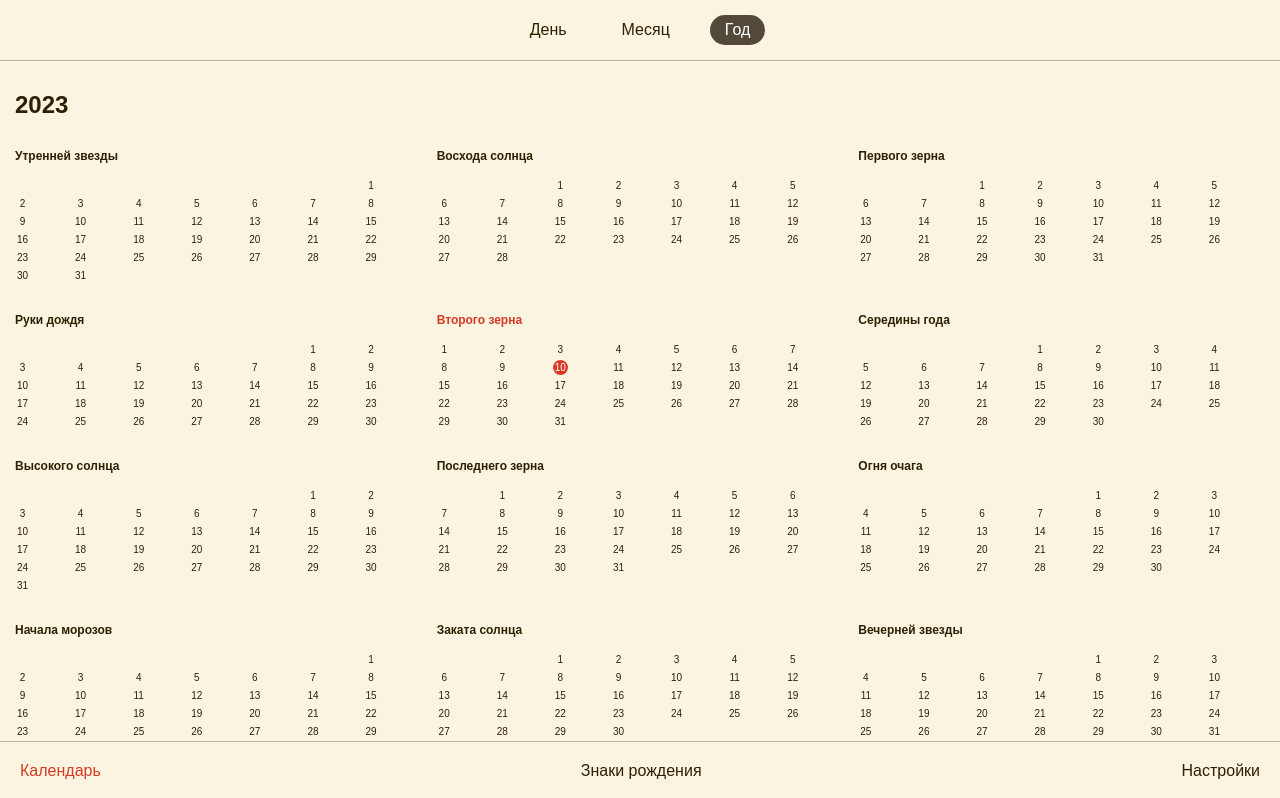
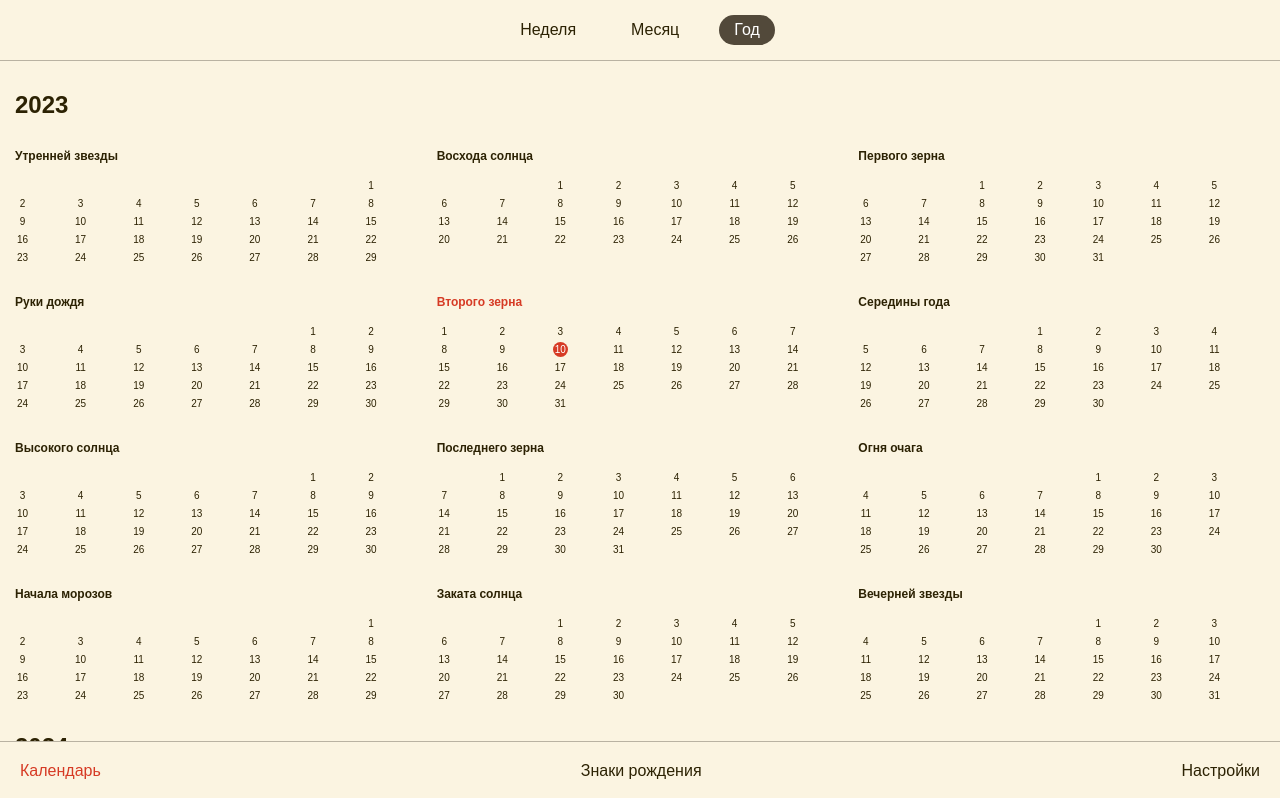
Before and after one commit to VChet/tamriel-calendar, a Vue app: page /year in a window 1280 px wide. Shown: the top 798 px of the page. Built offline with nearby package versions, Linux system fonts and the light colour scheme.

Commit message:
refactor: rewrite to classes

```diff
--- /dev/null
+++ b/src/classes/Day.ts
@@ -0,0 +1,23 @@
+import dayjs from "dayjs";
+import weekday from "dayjs/plugin/weekday";
+import { type CSSProperties } from "vue";
+
+dayjs.extend(weekday);
+
+export class Day {
+  value: dayjs.Dayjs;
+  constructor(day: dayjs.Dayjs) {
+    this.value = day;
+  }
+
+  get isCurrent() {
+    return dayjs().isSame(this.value, "day");
+  }
+
+  get styles(): CSSProperties {
+    const weekdayOffset = this.value.weekday() + 1;
+    return {
+      gridColumnStart: weekdayOffset > 1 ? weekdayOffset : "auto"
+    };
+  }
+}
--- /dev/null
+++ b/src/classes/Month.ts
@@ -0,0 +1,26 @@
+import dayjs from "dayjs";
+import { Week } from "@/classes/Week";
+import { Day } from "@/classes/Day";
+
+export class Month {
+  value: number;
+  year: number;
+  weeks: Week[] = [];
+  constructor(date: dayjs.Dayjs) {
+    this.value = date.month();
+    this.year = date.year();
+    let current = date.startOf("month");
+    while (current <= date.endOf("month")) {
+      this.weeks.push(new Week(current));
+      current = current.add(1, "week");
+    }
+  }
+
+  get isCurrent() {
+    return dayjs().isSame(dayjs().year(this.year).month(this.value), "month");
+  }
+
+  get days(): Day[] {
+    return this.weeks.flatMap((week) => week.days);
+  }
+}
--- /dev/null
+++ b/src/classes/Week.ts
@@ -0,0 +1,26 @@
+import dayjs from "dayjs";
+import weekOfYear from "dayjs/plugin/weekOfYear";
+import { Day } from "@/classes/Day";
+
+dayjs.extend(weekOfYear);
+
+export class Week {
+  value: number;
+  year: number;
+  days: Day[] = [];
+  constructor(date: dayjs.Dayjs) {
+    this.value = date.week();
+    this.year = date.year();
+    let current = date.startOf("week");
+    while (current <= date.endOf("week")) {
+      if (current.isSame(date, "month")) {
+        this.days.push(new Day(current));
+      }
+      current = current.add(1, "day");
+    }
+  }
+
+  get isCurrent() {
+    return dayjs().isSame(dayjs().year(this.year).week(this.value), "week");
+  }
+}
--- /dev/null
+++ b/src/classes/Year.ts
@@ -0,0 +1,20 @@
+import dayjs from "dayjs";
+import { Month } from "@/classes/Month";
+
+export class Year {
+  value: number;
+  months: Month[] = [];
+  constructor(date: dayjs.Dayjs) {
+    this.value = date.year();
+    this.months = [];
+    let current = date.startOf("year");
+    while (current <= date.endOf("year")) {
+      this.months.push(new Month(current));
+      current = current.add(1, "month");
+    }
+  }
+
+  get isCurrent() {
+    return dayjs().isSame(dayjs().year(this.value), "year");
+  }
+}
--- a/src/components/CalendarDay.vue
+++ b/src/components/CalendarDay.vue
@@ -12,9 +12,10 @@ dayjs.extend(isToday);
 const props = withDefaults(
   defineProps<{
     day: dayjs.Dayjs;
+    active?: boolean;
     small?: boolean;
   }>(),
-  { small: false }
+  { small: false, active: false }
 );
 
 const classList = computed<Record<string, boolean>>(() => {
@@ -22,6 +23,7 @@ const classList = computed<Record<string, boolean>>(() => {
   return {
     [key]: true,
     [`${key}--current`]: dayjs(props.day).isToday(),
+    [`${key}--active`]: props.active,
     [`${key}--small`]: props.small
   };
 });
@@ -44,5 +46,8 @@ const classList = computed<Record<string, boolean>>(() => {
     color: #fff;
     background-color: var(--color-highlight);
   }
+  &--active {
+    border: 2px solid var(--color-highlight);
+  }
 }
 </style>
--- a/src/router.ts
+++ b/src/router.ts
@@ -2,7 +2,7 @@ import { createRouter, createWebHistory } from "vue-router";
 import CalendarView from "@/views/CalendarView.vue";
 import BirthsignsView from "@/views/BirthsignsView.vue";
 import SettingsView from "@/views/SettingsView.vue";
-import DayView from "@/views/calendar/DayView.vue";
+import WeekView from "@/views/calendar/WeekView.vue";
 import MonthView from "@/views/calendar/MonthView.vue";
 import YearView from "@/views/calendar/YearView.vue";
 
@@ -18,16 +18,12 @@ const router = createRouter({
       path: "/calendar",
       name: "Calendar",
       component: CalendarView,
+      redirect: { name: "Week" },
       children: [
         {
-          path: "",
-          name: "EmptyCalendar",
-          redirect: { name: "Day" }
-        },
-        {
-          path: "/day",
-          name: "Day",
-          component: DayView
+          path: "/week",
+          name: "Week",
+          component: WeekView
         },
         {
           path: "/month",
--- a/src/store/calendar.ts
+++ /dev/null
@@ -1,38 +0,0 @@
-import dayjs from "dayjs";
-import { defineStore } from "pinia";
-
-interface CalendarStore {
-  calendar: dayjs.Dayjs[];
-}
-
-function getAllDaysBetween(start: dayjs.Dayjs, end: dayjs.Dayjs) {
-  const days = [];
-  let current = start.startOf("day");
-  while (current <= end) {
-    days.push(current);
-    current = current.add(1, "day");
-  }
-  return days;
-}
-
-export const useCalendarStore = defineStore("calendar", {
-  state: (): CalendarStore => ({
-    calendar: getAllDaysBetween(dayjs().startOf("year"), dayjs().endOf("year"))
-  }),
-  getters: {
-    grouped: (state) => {
-      return state.calendar.reduce((acc, day) => {
-        const year = day.year();
-        const month = day.month();
-        if (!acc[year]) {
-          acc[year] = {};
-        }
-        if (!acc[year][month]) {
-          acc[year][month] = [];
-        }
-        acc[year][month].push(day);
-        return acc;
-      }, {} as Record<number, Record<number, dayjs.Dayjs[]>>);
-    }
-  }
-});
--- a/src/views/CalendarView.vue
+++ b/src/views/CalendarView.vue
@@ -3,7 +3,7 @@
     <header>
       <ul>
         <li>
-          <RouterLink to="/day" class="tab">День</RouterLink>
+          <RouterLink to="/week" class="tab">Неделя</RouterLink>
         </li>
         <li>
           <RouterLink to="/month" class="tab">Месяц</RouterLink>
@@ -13,11 +13,17 @@
         </li>
       </ul>
     </header>
-    <RouterView class="container" />
+    <RouterView v-slot="{ Component }" class="container">
+      <keep-alive>
+        <component :is="Component" />
+      </keep-alive>
+    </RouterView>
   </main>
 </template>
 
-<script setup lang="ts"></script>
+<script setup lang="ts">
+import { RouterLink, RouterView } from "vue-router";
+</script>
 <style lang="scss" scoped>
 header {
   padding: 15px;
--- a/src/views/calendar/MonthView.vue
+++ b/src/views/calendar/MonthView.vue
@@ -1,41 +1,36 @@
 <template>
-  <section>
-    <div class="month">
-      <div>{{ month.format("MMMM") }}</div>
-      <div>{{ month.format("YYYY") }}</div>
+  <section class="month-view">
+    <div v-for="month in months" :key="month.value" class="month">
+      <div class="month__title">
+        <div>{{ dayjs().month(month.value).format("MMMM") }}</div>
+        <div>{{ dayjs().month(month.value).format("YYYY") }}</div>
       </div>
       <CalendarWeekdays />
-    <ul class="days">
-      <li v-for="(day, index) in days" :key="index">
-        <CalendarDay :day="day" />
+      <ul class="month__days">
+        <li v-for="(day, index) in month.days" :key="index" :style="day.styles">
+          <CalendarDay :day="day.value" />
         </li>
       </ul>
+    </div>
   </section>
 </template>
 
 <script setup lang="ts">
-import { computed, ref } from "vue";
-import dayjs from "dayjs";
-import isToday from "dayjs/plugin/isToday";
 import CalendarDay from "@/components/CalendarDay.vue";
 import CalendarWeekdays from "@/components/CalendarWeekdays.vue";
-dayjs.extend(isToday);
+import { Month } from "@/classes/Month";
+import dayjs from "dayjs";
 
-const currentDay = dayjs();
-
-const month = ref(currentDay.startOf("month"));
-const daysInMonth = month.value.daysInMonth();
-const days = computed(() => {
-  const arr = [];
-  const startOfWeek = month.value.startOf("week");
-  for (let i = 0; i < daysInMonth; i++) {
-    arr.push(startOfWeek.add(i, "day"));
-  }
-  return arr;
-});
+const current = dayjs();
+const months = new Array(6).fill(0).map((_, index) => new Month(current.add(index, "month")));
 </script>
-<style lang="scss" scoped>
+<style lang="scss">
+.month-view {
+  display: flex;
+  flex-direction: column;
+  gap: 30px;
   .month {
+    &__title {
       width: 100%;
       display: flex;
       justify-content: space-between;
@@ -45,9 +40,11 @@ const days = computed(() => {
         font-weight: bold;
       }
     }
-.days {
+    &__days {
       display: grid;
       grid-template-columns: repeat(7, 1fr);
       text-align: center;
     }
+  }
+}
 </style>
--- a/src/views/calendar/DayView.vue
+++ b/src/views/calendar/WeekView.vue
@@ -1,35 +1,33 @@
 <template>
   <section>
     <CalendarWeekdays />
-    <ul class="days">
-      <li v-for="(day, index) in days" :key="index">
-        <CalendarDay :day="day" />
+    <ul v-if="week" class="days">
+      <li v-for="(day, index) in week.days" :key="index">
+        <CalendarDay
+          :day="day.value"
+          :active="dayjs(day.value).isSame(selectedDay, 'day')"
+          @click="selectedDay = day.value"
+        />
       </li>
     </ul>
-    <div class="current-day">
-      <div class="current-day__day">{{ currentDay.format("D") }}</div>
-      <div class="current-day__month">{{ currentDay.format("MMMM") }}</div>
-      <div class="current-day__weekday">{{ currentDay.format("dddd") }}</div>
+    <div v-if="selectedDay" class="current-day">
+      <div class="current-day__day">{{ selectedDay.format("D") }}</div>
+      <div class="current-day__month">{{ selectedDay.format("MMMM") }}</div>
+      <div class="current-day__weekday">{{ selectedDay.format("dddd") }}</div>
     </div>
   </section>
 </template>
 
 <script setup lang="ts">
-import { computed, ref } from "vue";
+import { ref } from "vue";
 import dayjs from "dayjs";
+
+import { Week } from "@/classes/Week";
 import CalendarDay from "@/components/CalendarDay.vue";
 import CalendarWeekdays from "@/components/CalendarWeekdays.vue";
 
-const currentDay = dayjs();
-
-const week = ref(currentDay.startOf("week"));
-const days = computed(() => {
-  const arr = [];
-  for (let i = 0; i < 7; i++) {
-    arr.push(week.value.add(i, "day"));
-  }
-  return arr;
-});
+const week = ref(new Week(dayjs()));
+const selectedDay = ref(dayjs());
 </script>
 <style lang="scss" scoped>
 .days {
--- a/src/views/calendar/YearView.vue
+++ b/src/views/calendar/YearView.vue
@@ -1,18 +1,15 @@
 <template>
   <section class="year-view">
-    <div v-for="[year, data] in Object.entries(grouped)" :key="year" class="year">
-      <h1 class="year__title">{{ year }}</h1>
+    <div v-for="year in years" :key="year.value" class="year">
+      <h1 class="year__title">{{ year.value }}</h1>
       <ul class="year__months">
-        <li v-for="(month, index) in data" :key="index" class="month">
-          <h2
-            class="month__title"
-            :class="{ 'month__title--current': dayjs().isSame(dayjs().year(Number(year)).month(index), 'month') }"
-          >
-            {{ dayjs().month(index).format("MMMM") }}
+        <li v-for="month in year.months" :key="month.value" class="month">
+          <h2 class="month__title" :class="{ 'month__title--current': month.isCurrent }">
+            {{ dayjs().month(month.value).format("MMMM") }}
           </h2>
           <ul class="month__days">
-            <li v-for="(day, dayIndex) in month" :key="dayIndex" class="day" :style="dayStyle(day)">
-              <CalendarDay :day="day" small />
+            <li v-for="(day, dayIndex) in month.days" :key="dayIndex" class="day" :style="day.styles">
+              <CalendarDay :day="day.value" small />
             </li>
           </ul>
         </li>
@@ -22,22 +19,12 @@
 </template>
 
 <script setup lang="ts">
-import { useCalendarStore } from "@/store/calendar";
 import dayjs from "dayjs";
-import { storeToRefs } from "pinia";
-import weekday from "dayjs/plugin/weekday";
 import CalendarDay from "@/components/CalendarDay.vue";
-dayjs.extend(weekday);
+import { Year } from "@/classes/Year";
 
-const store = useCalendarStore();
-const { grouped } = storeToRefs(store);
-
-const dayStyle = (day: dayjs.Dayjs) => {
-  const gridColumn = day.weekday() + 2;
-  return {
-    gridColumnStart: gridColumn > 1 ? gridColumn - 1 : "auto"
-  };
-};
+const current = dayjs();
+const years = [new Year(current), new Year(current.add(1, "year"))];
 </script>
 
 <style lang="scss">
```
Lines whose indentation alone changed are shown as unchanged.
